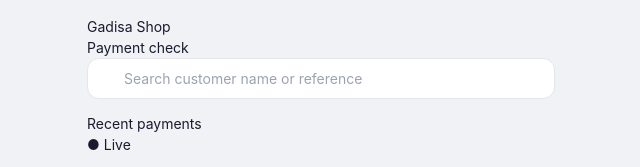
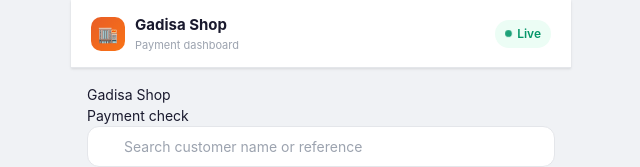
Before and after one commit to pbaby4256-code/gadisa-shop-dashboard, a Next.js app: page /receipts in a window 1280 px wide. Shown: the top 167 px of the page, without its empty margins (319-959 px from the left). Built offline with nearby package versions, Linux system fonts and the light colour scheme; no server answers; the database is empty.

Commit message:
Update layout.tsx

```diff
--- a/src/app/receipts/layout.tsx
+++ b/src/app/receipts/layout.tsx
@@ -3,6 +3,19 @@ import { BottomNav } from '@/components/nav/BottomNav';
 export default function AppLayout({ children }: { children: React.ReactNode }) {
   return (
     <div className="app-shell">
+      <header className="app-topbar">
+        <div className="app-topbar-brand">
+          <div className="app-topbar-logo">🏬</div>
+          <div>
+            <p className="app-topbar-name">Gadisa Shop</p>
+            <p className="app-topbar-sub">Payment dashboard</p>
+          </div>
+        </div>
+        <div className="app-topbar-live">
+          <span className="live-pulse"></span>
+          Live
+        </div>
+      </header>
       <main className="app-main">{children}</main>
       <BottomNav />
     </div>
```
